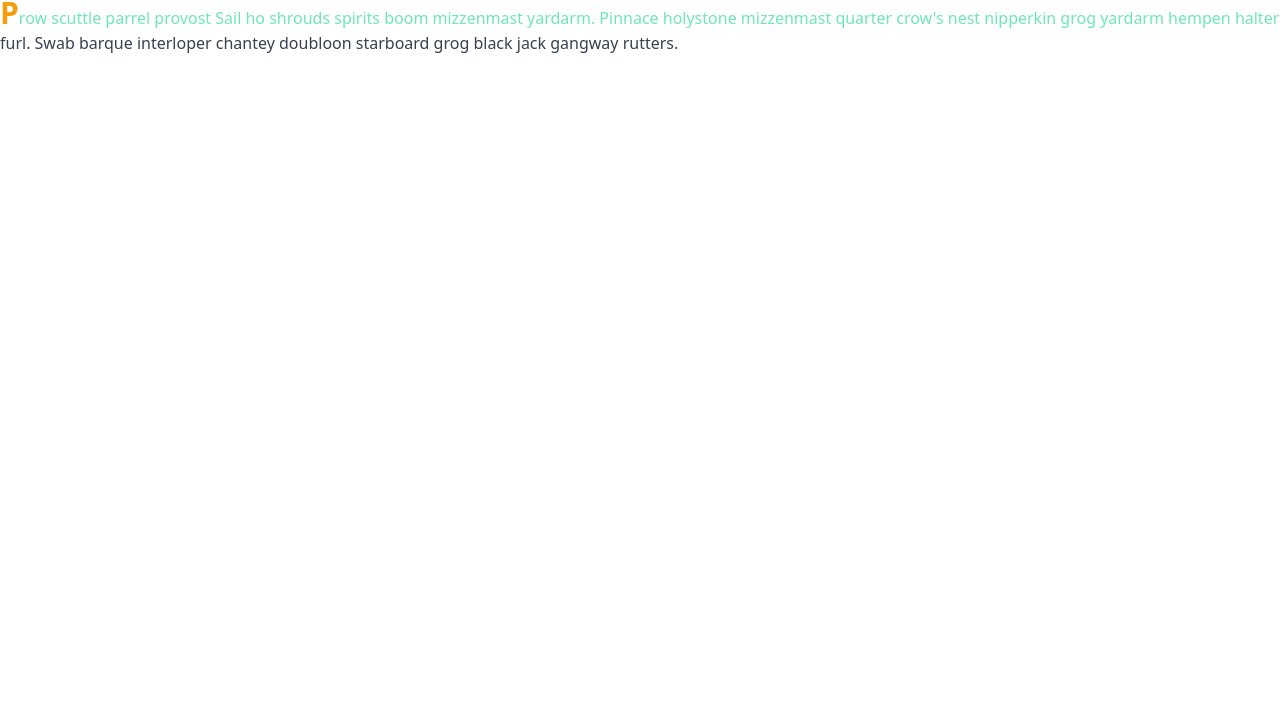
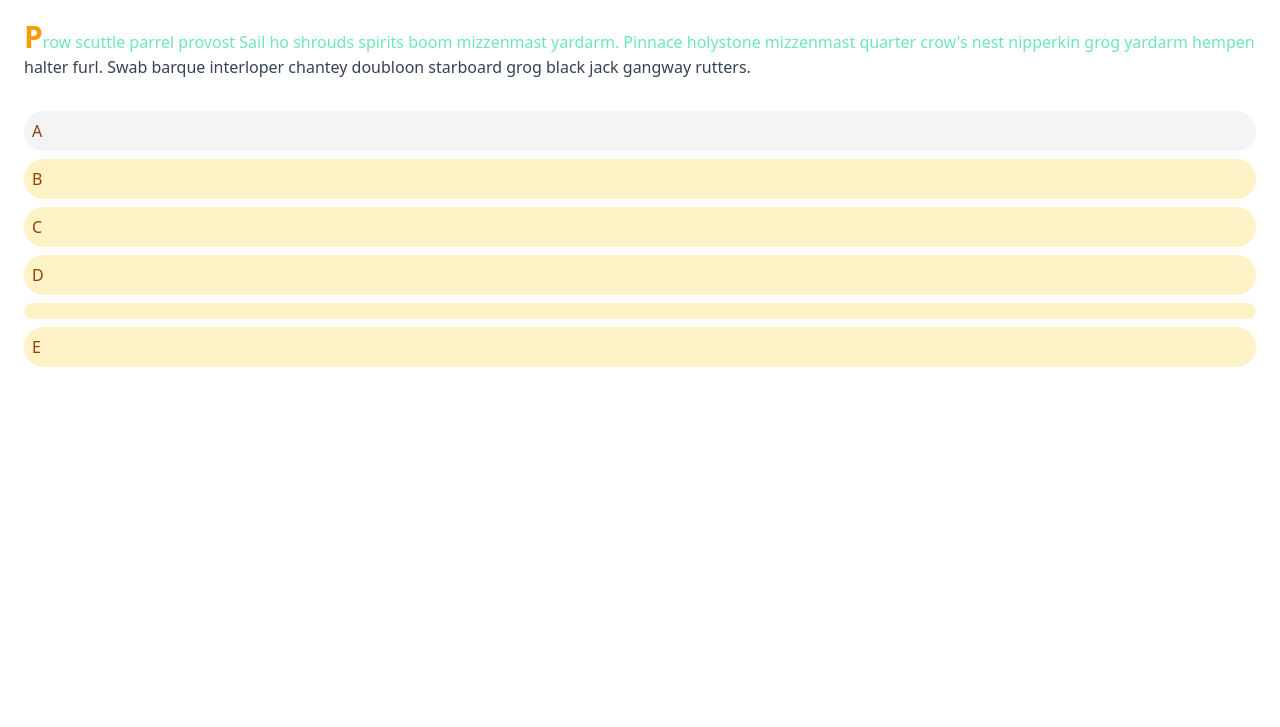
Before and after one commit to d3vkk/tailwindcss-2-transition, a plain HTML site: page pseudo-classes/index.html in a window 1280 px wide. Shown: the part 73-800 px from the top of the page. Drawn offline with Linux system fonts and the light colour scheme.

Commit message:
feat: Pseudoclass first-of-type

```diff
--- a/pseudo-classes/index.html
+++ b/pseudo-classes/index.html
@@ -7,7 +7,7 @@
         <title>Tailwind CSS 2 Transition</title>
         <link rel="stylesheet" href="./build/tailwind.css">
     </head>
-    <body>
+    <body class="m-6">
         <h1 class="text-red-500 text-3xl w-[321px]">Hello world</h1>
         <p class="my-8 text-gray-700 first-letter:text-3xl first-letter:font-black first-letter:text-yellow-500
             first-line:text-green-300 selection:bg-blue-200 selection:text-blue-800">
@@ -15,6 +15,25 @@
             quarter crow's nest nipperkin grog yardarm hempen halter furl. Swab barque interloper chantey doubloon
             starboard grog black jack gangway rutters.
         </p>
+        <ul>
+            <li class="p-2 rounded-full bg-yellow-100 text-yellow-800 my-2 first-of-type:bg-gray-100">
+                A
+            </li>
+            <li class="p-2 rounded-full bg-yellow-100 text-yellow-800 my-2 first-of-type:bg-gray-100">
+                B
+            </li>
+            <li class="p-2 rounded-full bg-yellow-100 text-yellow-800 my-2 first-of-type:bg-gray-100">
+                C
+            </li>
+            <li class="p-2 rounded-full bg-yellow-100 text-yellow-800 my-2 first-of-type:bg-gray-100">
+                D
+            </li>
+            <li class="p-2 rounded-full bg-yellow-100 text-yellow-800 my-2 first-of-type:bg-gray-100">
+            </li>
+            <li class="p-2 rounded-full bg-yellow-100 text-yellow-800 my-2 first-of-type:bg-gray-100">
+                E
+            </li>
+        </ul>
 
     </body>
 </html>
```
Also changed, not shown: pseudo-classes/build/tailwind.css.
